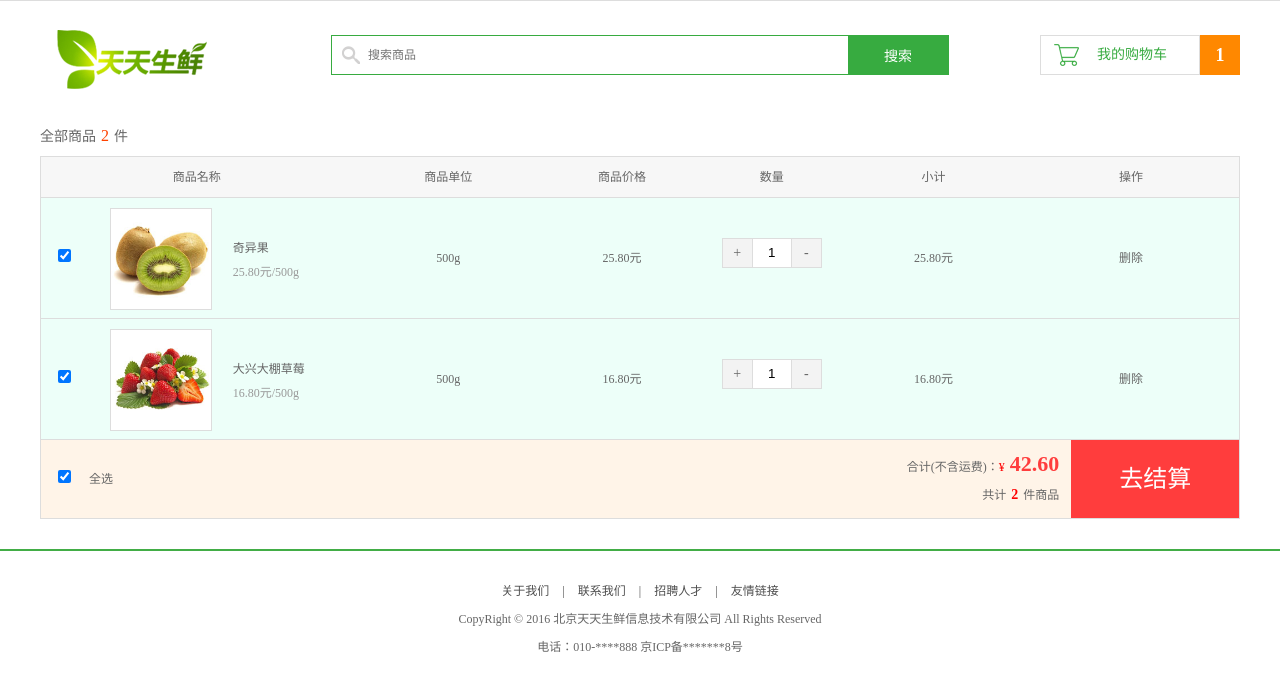
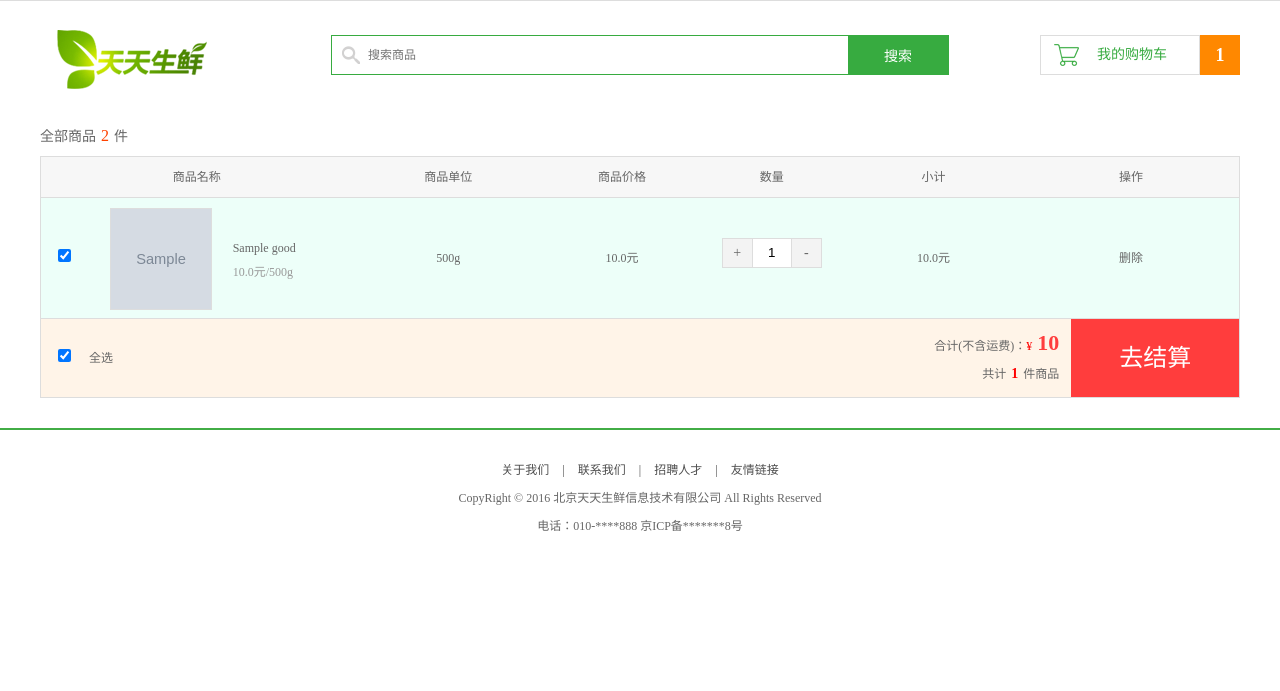
Before and after one commit to OrdinaryClover/Qshop, a Django app: template Buyer/templates/buyer/cart.html in a window 1280 px wide. Shown: the part 29-720 px from the top of the page. Run offline with Django 3.2, Linux system fonts and the light colour scheme; tables that the repository leaves empty hold one stand-in row (values such as "Sample post"); the template is opened without the code that fills it: values that come from a table or form of the project are taken from there, most other values are stand-ins (such as "Sample title", 1, 10 or a date in 2020); grey boxes marked "Sample" are stand-in pictures.

Commit message:
3.2完结版
Signed-off-by: wu <1975964827@qq.com>

```diff
--- a/Buyer/templates/buyer/cart.html
+++ b/Buyer/templates/buyer/cart.html
@@ -9,45 +9,88 @@
 		<li class="col05">小计</li>
 		<li class="col06">操作</li>
 	</ul>
+    {% for one in cart %}
 	<ul class="cart_list_td clearfix">
-		<li class="col01"><input type="checkbox" name="" checked></li>
-		<li class="col02"><img src="/static/buyer/images/goods/goods012.jpg"></li>
-		<li class="col03">奇异果<br><em>25.80元/500g</em></li>
+		<li class="col01"><input type="checkbox" name="" checked class="goods_box"></li>
+		<li class="col02"><img src="/static/{{ one.goods.goods_picture }}"></li>
+		<li class="col03">{{ one.goods.goods_name }}<br><em>{{ one.goods.goods_price }}元/500g</em></li>
 		<li class="col04">500g</li>
-		<li class="col05">25.80元</li>
+		<li class="col05">{{ one.goods.goods_price }}元</li>
 		<li class="col06">
 			<div class="num_add">
 				<a href="javascript:;" class="add fl">+</a>
-				<input type="text" class="num_show fl" value="1">
+				<input type="text" class="num_show fl" value="{{ one.goods_number }}">
 				<a href="javascript:;" class="minus fl">-</a>
 			</div>
 		</li>
-		<li class="col07">25.80元</li>
+		<li class="col07">{{ one.goods_total }}元</li>
 		<li class="col08"><a href="javascript:;">删除</a></li>
 	</ul>
-
-	<ul class="cart_list_td clearfix">
-		<li class="col01"><input type="checkbox" name="" checked></li>
-		<li class="col02"><img src="/static/buyer/images/goods/goods003.jpg"></li>
-		<li class="col03">大兴大棚草莓<br><em>16.80元/500g</em></li>
-		<li class="col04">500g</li>
-		<li class="col05">16.80元</li>
-		<li class="col06">
-			<div class="num_add">
-				<a href="javascript:;" class="add fl">+</a>
-				<input type="text" class="num_show fl" value="1">
-				<a href="javascript:;" class="minus fl">-</a>
-			</div>
-		</li>
-		<li class="col07">16.80元</li>
-		<li class="col08"><a href="javascript:;">删除</a></li>
-	</ul>
-
-
+    {% endfor %}
 	<ul class="settlements">
-		<li class="col01"><input type="checkbox" name="" checked=""></li>
+		<li class="col01"><input type="checkbox" name="" checked="" id="check_box"></li>
 		<li class="col02">全选</li>
-		<li class="col03">合计(不含运费)：<span>¥</span><em>42.60</em><br>共计<b>2</b>件商品</li>
+		<li class="col03">合计(不含运费)：<span>¥</span><em id="total_money">{{ all_total.sum_total }}</em><br >共计<b id="total_num">{{ all_total.sum_number }}</b>件商品</li>
 		<li class="col04"><a href="place_order.html">去结算</a></li>
 	</ul>
 {% endblock %}
+
+{% block script %}
+    <script>
+        $("#check_box").click(
+            function () {
+                //input check_box
+                //如果有全选
+                if (this.checked){
+                    $(".goods_box").prop("checked",true)
+                }
+                else {
+                    $(".goods_box").prop("checked",false)
+                }
+                // 反之全不选
+                add()
+            }
+
+        );
+
+    $(".goods_box").click(
+        function () {
+            //单选
+            // 获取所有的方框数量，看看选中的数量是不是全部
+            var len1 = $(".goods_box").length;
+
+            var len2 = $(".goods_box:checked").length;
+
+            if(len1 == len2){
+                $("#check_box").prop("checked",true)
+            }
+            else {
+                $("#check_box").prop("checked",false)
+            }
+            add()
+        }
+    );
+
+
+    function add() {
+        //方法实现单选全选之后计算出来商品的件数和商品的小计
+        //获取到每一个没选中的商品的价格 以及数量
+        //进行计算  总的价格和数量
+        var mydict = {"num":0,"total":0}
+        $(".goods_box").each(
+            function () {
+                if (this.checked){
+                    //寻找被选中的数量以及价格
+                    var number = parseInt($(this).parents(".cart_list_td").find(".num_show").val());
+                    var money = parseFloat($(this).parents(".cart_list_td").find(".col07").text());
+                    mydict.num += number;
+                    mydict.total += money;
+                }
+            }
+        )
+
+        $("#total_money").text(mydict.total);
+        $("#total_num").text(mydict.num);
+    }
+    </script>
+{% endblock %}
--- a/Buyer/urls.py
+++ b/Buyer/urls.py
@@ -4,6 +4,7 @@ from .views import *
 urlpatterns = [
     path("alipay_order/",alipay_order),
     path("pay_aliresult/",pay_aliresult),
+    path("cart/",cart),
     path("add_cart/",add_cart),
 
 ]
```
Also changed, not shown: Buyer/views.py (+14 -2 lines).
